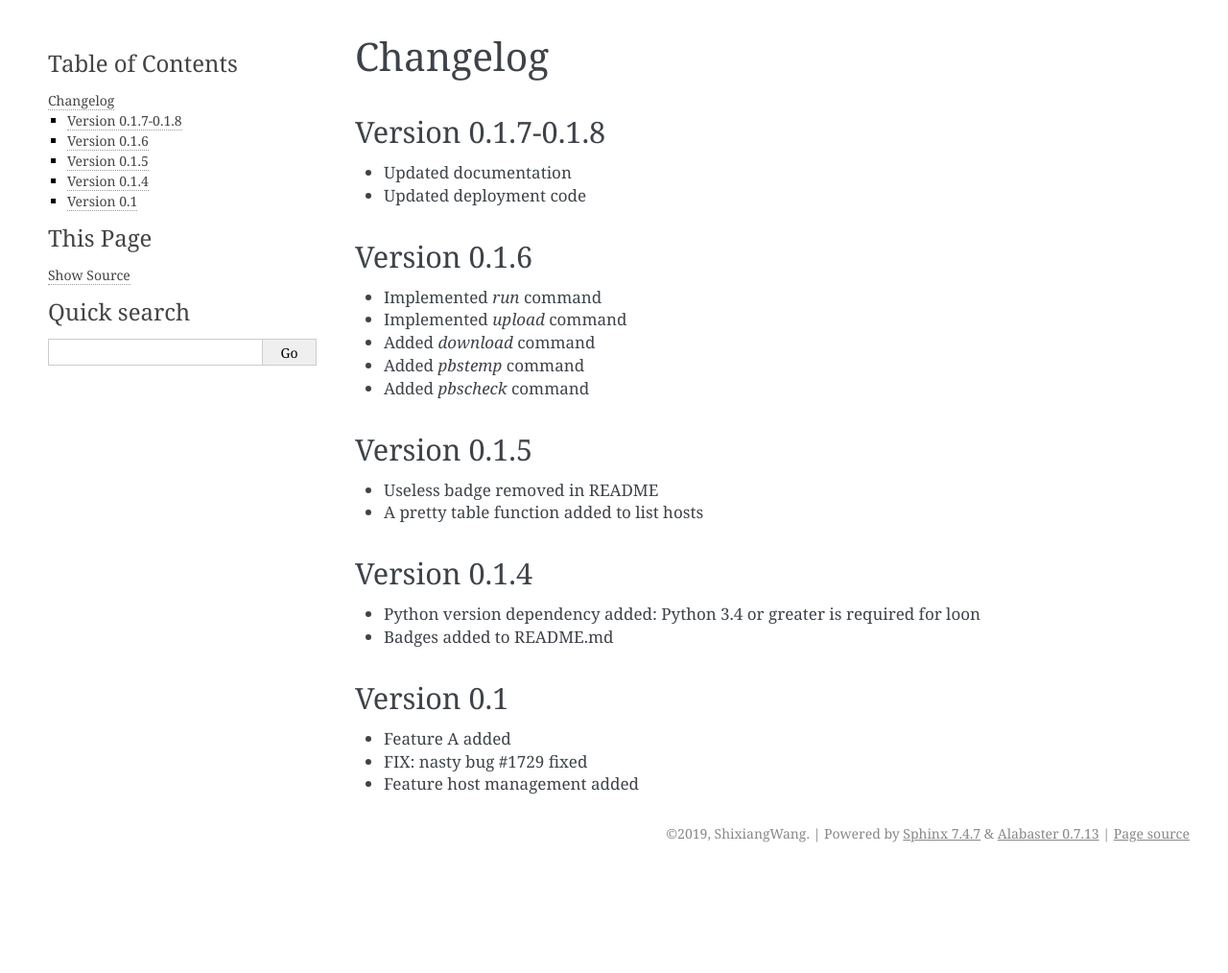
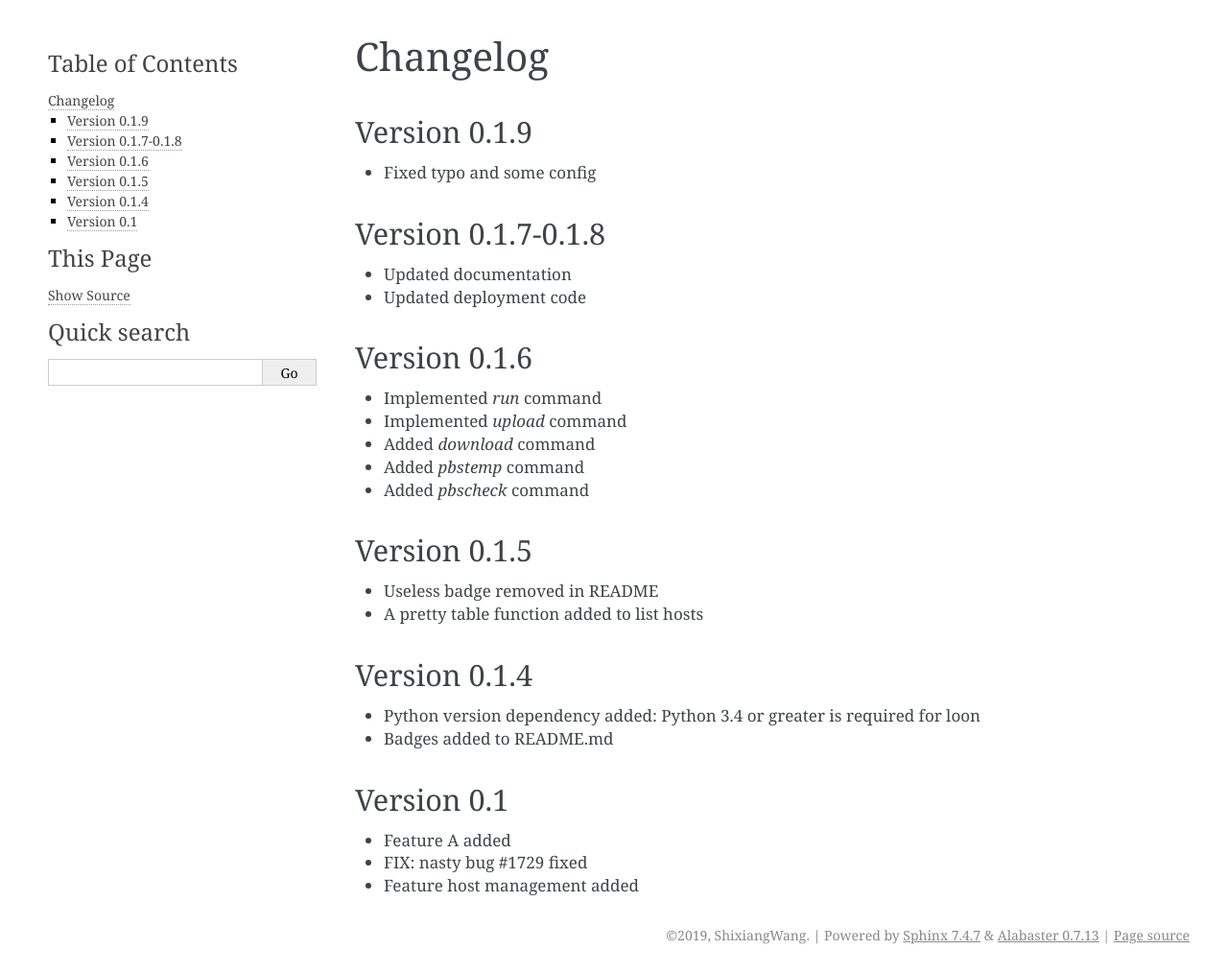
Before and after one commit to ShixiangWang/loon, a Sphinx documentation site: the page built from docs/changelog.rst, in a window 1280 px wide. Shown: the whole page at 96% size. Built offline with Sphinx 7.4.7, drawn with Linux system fonts in a browser that asks for light colours; before the commit the page ends 908 px from its top, so only the background shows below that.

Commit message:
Release 0.1.9

```diff
--- a/CHANGELOG.rst
+++ b/CHANGELOG.rst
@@ -1,6 +1,11 @@
 =========
 Changelog
 =========
+
+Version 0.1.9
+=============
+
+- Fixed typo and some config
 
 Version 0.1.7-0.1.8
 =============
--- a/src/loon/__init__.py
+++ b/src/loon/__init__.py
@@ -1,7 +1,7 @@
 # -*- coding: utf-8 -*-
 import os
 
-__version__ = "0.1.8"
+__version__ = "0.1.9"
 __author__ = "ShixiangWang"
 __copyright__ = "ShixiangWang"
 __license__ = "mit"
```
Also changed, not shown: README.md (+1 -1 lines), docs/README.md (+1 -1 lines).
